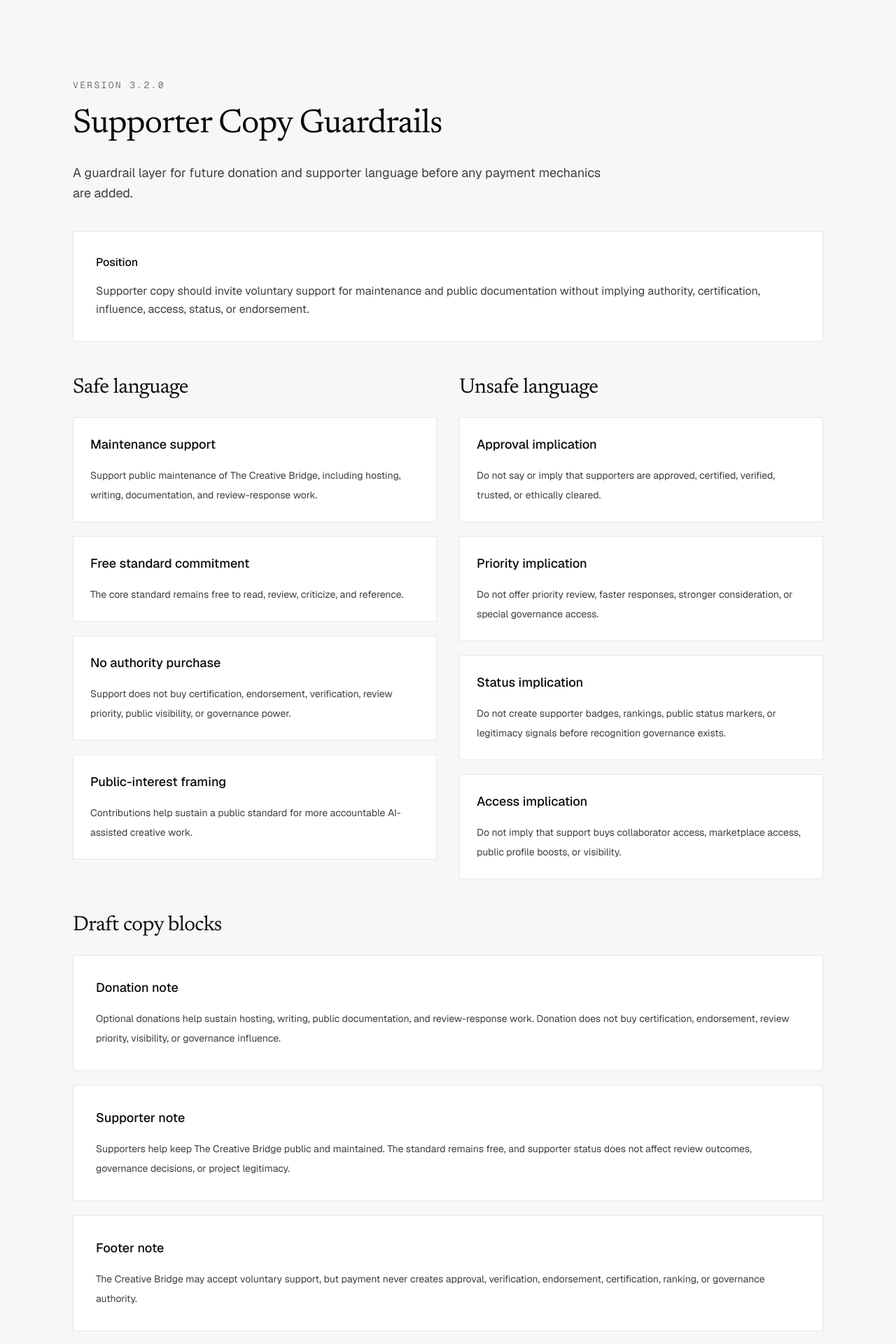
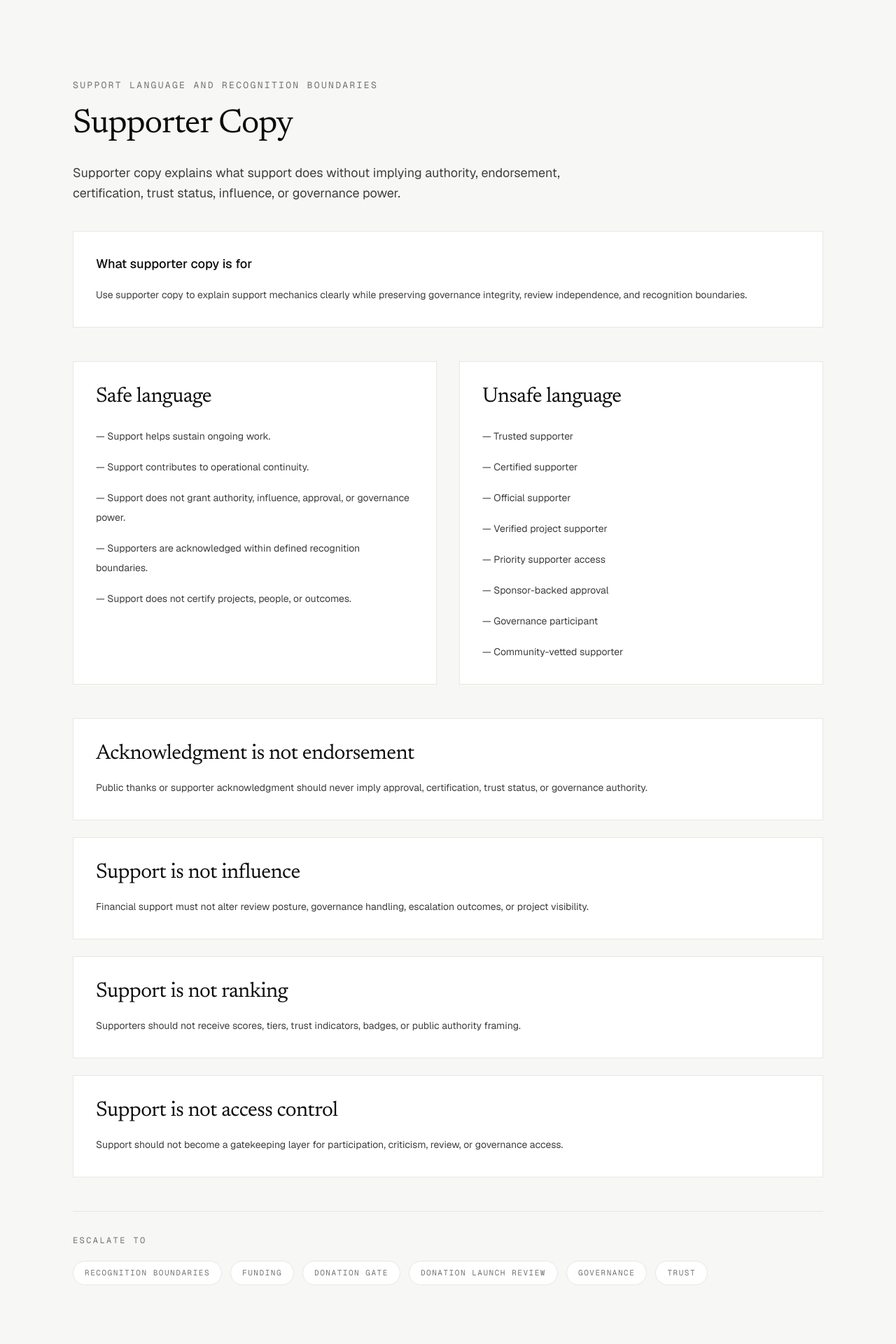
Before and after one commit to zacharymplace/creative-bridge, a Next.js app: page /supporter-copy in a window 1280 px wide. Shown: the top 1920 px of the page at 70% size. Built offline with nearby package versions, Linux system fonts and the light colour scheme.

Commit message:
Refine supporter copy for readers

```diff
--- a/package.json
+++ b/package.json
@@ -1,6 +1,6 @@
 {
   "name": "creative-bridge",
-  "version": "3.49.0",
+  "version": "3.50.0",
   "private": true,
   "scripts": {
     "prebuild": "node scripts/sync-public-assets.mjs",
--- a/scripts/qa-static-export.mjs
+++ b/scripts/qa-static-export.mjs
@@ -108,6 +108,8 @@ const requiredFiles = [
   "docs/releases/v3.47.0.md",
   "docs/releases/v3.48.0.md",
   "docs/releases/v3.49.0.md",
+  "docs/releases/v3.50.0.md",
+  "docs/system/supporter-copy-reader-pass.md",
   "docs/system/donation-staging-reader-pass.md",
   "docs/system/donation-launch-review-reader-pass.md",
   "docs/system/donation-gate-reader-pass.md",
--- a/scripts/sync-public-assets.mjs
+++ b/scripts/sync-public-assets.mjs
@@ -100,6 +100,8 @@ const markdownFiles = [
   "releases/v3.47.0.md",
   "releases/v3.48.0.md",
   "releases/v3.49.0.md",
+  "releases/v3.50.0.md",
+  "system/supporter-copy-reader-pass.md",
   "system/donation-staging-reader-pass.md",
   "system/donation-launch-review-reader-pass.md",
   "system/donation-gate-reader-pass.md",
--- a/src/app/supporter-copy/page.tsx
+++ b/src/app/supporter-copy/page.tsx
@@ -1,103 +1,145 @@
-import { supporterCopyGuardrails } from "@/content/supporter-copy/supporter-copy";
+import Link from "next/link";
+
+const safeLanguage = [
+  "Support helps sustain ongoing work.",
+  "Support contributes to operational continuity.",
+  "Support does not grant authority, influence, approval, or governance power.",
+  "Supporters are acknowledged within defined recognition boundaries.",
+  "Support does not certify projects, people, or outcomes.",
+];
+
+const unsafeLanguage = [
+  "Trusted supporter",
+  "Certified supporter",
+  "Official supporter",
+  "Verified project supporter",
+  "Priority supporter access",
+  "Sponsor-backed approval",
+  "Governance participant",
+  "Community-vetted supporter",
+];
+
+const recognitionBoundaries = [
+  {
+    title: "Acknowledgment is not endorsement",
+    description:
+      "Public thanks or supporter acknowledgment should never imply approval, certification, trust status, or governance authority.",
+  },
+  {
+    title: "Support is not influence",
+    description:
+      "Financial support must not alter review posture, governance handling, escalation outcomes, or project visibility.",
+  },
+  {
+    title: "Support is not ranking",
+    description:
+      "Supporters should not receive scores, tiers, trust indicators, badges, or public authority framing.",
+  },
+  {
+    title: "Support is not access control",
+    description:
+      "Support should not become a gatekeeping layer for participation, criticism, review, or governance access.",
+  },
+];
+
+const escalationPaths = [
+  { label: "Recognition Boundaries", href: "/recognition-boundaries" },
+  { label: "Funding", href: "/funding" },
+  { label: "Donation Gate", href: "/donation-gate" },
+  { label: "Donation Launch Review", href: "/donation-launch-review" },
+  { label: "Governance", href: "/governance" },
+  { label: "Trust", href: "/trust" },
+];
 
 export default function SupporterCopyPage() {
   return (
     <main>
       <section className="cb-container cb-section-y">
         <p className="font-mono text-[13px] uppercase tracking-[0.18em] text-[var(--cb-muted)]">
-          Version {supporterCopyGuardrails.version}
+          Support language and recognition boundaries
         </p>
 
         <h1 className="cb-display mt-4 max-w-4xl text-4xl tracking-tight text-[var(--cb-ink)] sm:text-5xl sm:leading-tight">
-          {supporterCopyGuardrails.title}
+          Supporter Copy
         </h1>
 
         <p className="mt-6 max-w-3xl text-lg leading-relaxed text-[var(--cb-body)]">
-          {supporterCopyGuardrails.summary}
+          Supporter copy explains what support does without implying authority,
+          endorsement, certification, trust status, influence, or governance
+          power.
         </p>
 
-        <div className="mt-10 border border-[var(--cb-border)] bg-[var(--cb-surface)] p-6 sm:p-8">
-          <h2 className="text-base font-medium text-[var(--cb-ink)]">
-            Position
+        <section className="mt-10 border border-[var(--cb-border)] bg-[var(--cb-surface)] p-6 sm:p-8">
+          <h2 className="text-lg font-medium text-[var(--cb-ink)]">
+            What supporter copy is for
           </h2>
-          <p className="mt-4 text-base leading-relaxed text-[var(--cb-body)]">
-            {supporterCopyGuardrails.position}
+
+          <p className="mt-4 text-sm leading-7 text-[var(--cb-body)]">
+            Use supporter copy to explain support mechanics clearly while
+            preserving governance integrity, review independence, and
+            recognition boundaries.
           </p>
-        </div>
+        </section>
 
         <section className="mt-12 grid gap-8 lg:grid-cols-2">
-          <div>
+          <article className="border border-[var(--cb-border)] bg-[var(--cb-surface)] p-6 sm:p-8">
             <h2 className="cb-display text-3xl text-[var(--cb-ink)]">
               Safe language
             </h2>
-            <div className="mt-6 grid gap-5">
-              {supporterCopyGuardrails.safeLanguage.map((item) => (
-                <article
-                  key={item.title}
-                  className="border border-[var(--cb-border)] bg-[var(--cb-surface)] p-6"
-                >
-                  <h3 className="text-lg font-medium text-[var(--cb-ink)]">
-                    {item.title}
-                  </h3>
-                  <p className="mt-4 text-sm leading-7 text-[var(--cb-body)]">
-                    {item.copy}
-                  </p>
-                </article>
+
+            <ul className="mt-6 space-y-4 text-sm leading-7 text-[var(--cb-body)]">
+              {safeLanguage.map((item) => (
+                <li key={item}>— {item}</li>
               ))}
-            </div>
-          </div>
+            </ul>
+          </article>
 
-          <div>
+          <article className="border border-[var(--cb-border)] bg-[var(--cb-surface)] p-6 sm:p-8">
             <h2 className="cb-display text-3xl text-[var(--cb-ink)]">
               Unsafe language
             </h2>
-            <div className="mt-6 grid gap-5">
-              {supporterCopyGuardrails.unsafeLanguage.map((item) => (
-                <article
-                  key={item.title}
-                  className="border border-[var(--cb-border)] bg-[var(--cb-surface)] p-6"
-                >
-                  <h3 className="text-lg font-medium text-[var(--cb-ink)]">
-                    {item.title}
-                  </h3>
-                  <p className="mt-4 text-sm leading-7 text-[var(--cb-body)]">
-                    {item.copy}
-                  </p>
-                </article>
+
+            <ul className="mt-6 space-y-4 text-sm leading-7 text-[var(--cb-body)]">
+              {unsafeLanguage.map((item) => (
+                <li key={item}>— {item}</li>
               ))}
-            </div>
-          </div>
+            </ul>
+          </article>
         </section>
 
-        <section className="mt-12">
-          <h2 className="cb-display text-3xl text-[var(--cb-ink)]">
-            Draft copy blocks
-          </h2>
+        <section className="mt-12 grid gap-6">
+          {recognitionBoundaries.map((item) => (
+            <article
+              key={item.title}
+              className="border border-[var(--cb-border)] bg-[var(--cb-surface)] p-6 sm:p-8"
+            >
+              <h2 className="cb-display text-3xl text-[var(--cb-ink)]">
+                {item.title}
+              </h2>
 
-          <div className="mt-6 grid gap-5">
-            {supporterCopyGuardrails.draftBlocks.map((block) => (
-              <article
-                key={block.label}
-                className="border border-[var(--cb-border)] bg-[var(--cb-surface)] p-6 sm:p-8"
-              >
-                <h3 className="text-lg font-medium text-[var(--cb-ink)]">
-                  {block.label}
-                </h3>
-                <p className="mt-4 text-sm leading-7 text-[var(--cb-body)]">
-                  {block.body}
-                </p>
-              </article>
-            ))}
-          </div>
+              <p className="mt-4 text-sm leading-7 text-[var(--cb-body)]">
+                {item.description}
+              </p>
+            </article>
+          ))}
         </section>
 
         <section className="mt-12 border-t border-[var(--cb-border)] pt-8">
           <h2 className="font-mono text-[12px] uppercase tracking-[0.2em] text-[var(--cb-muted)]">
-            Release gate
+            Escalate to
           </h2>
-          <p className="mt-4 max-w-3xl text-sm leading-7 text-[var(--cb-body)]">
-            {supporterCopyGuardrails.releaseGate}
-          </p>
+
+          <div className="mt-5 flex flex-wrap gap-3">
+            {escalationPaths.map((item) => (
+              <Link
+                key={item.href}
+                href={item.href}
+                className="rounded-full border border-[var(--cb-border)] bg-white px-4 py-2 font-mono text-[11px] uppercase tracking-[0.14em] text-[var(--cb-muted)] underline-offset-4 hover:underline"
+              >
+                {item.label}
+              </Link>
+            ))}
+          </div>
         </section>
       </section>
     </main>
```
Also changed, not shown: 2 other files (tests, documents, lock files or other folders).
